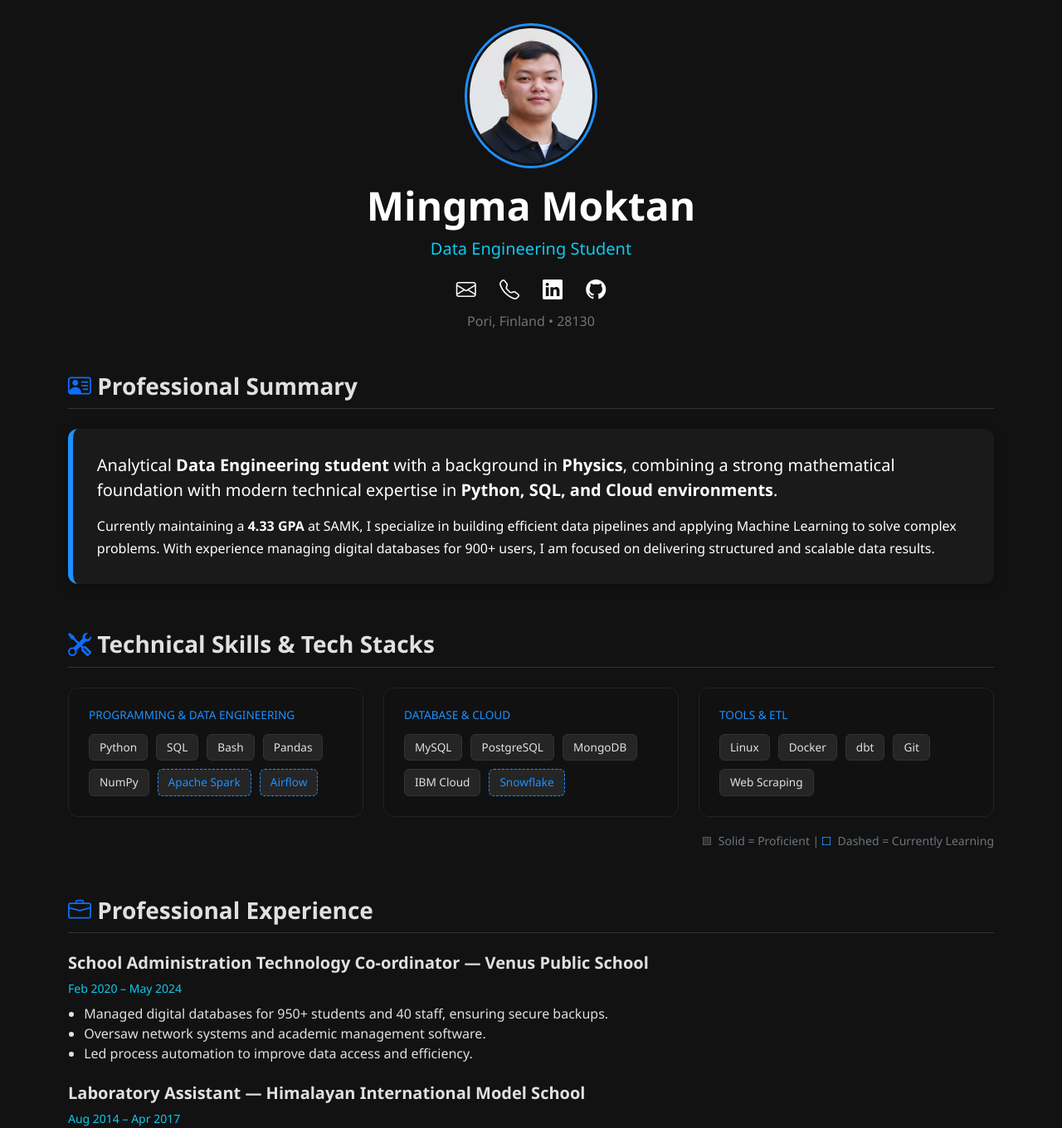
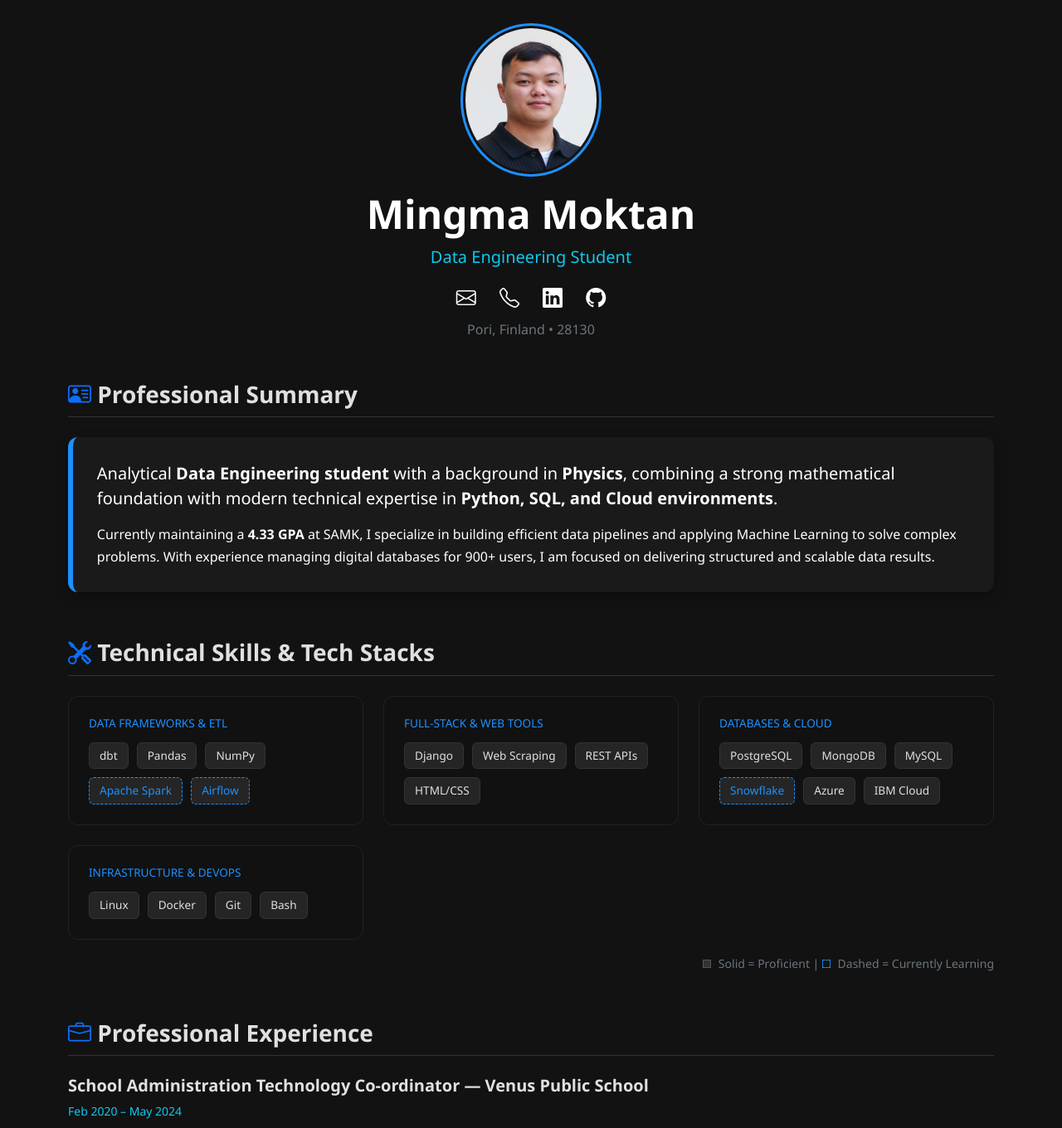
Before and after one commit to MingmaMoktan/My_Site, a Django app: template portfolio/templates/portfolio/about.html in a window 1280 px wide. Shown: the part 56-1416 px from the top of the page at 83% size. Run offline with Django 5.2, Linux system fonts and the light colour scheme; the template is opened without the code that fills it, so the values that code supplies are empty.

Commit message:
Updated the skills and made the profile image look better.

```diff
--- a/portfolio/templates/portfolio/about.html
+++ b/portfolio/templates/portfolio/about.html
@@ -40,11 +40,9 @@
     <h3 class="section-title"><i class="bi bi-tools text-primary"></i> Technical Skills & Tech Stacks</h3>
     <div class="skills-grid">
         <div class="skill-category">
-            <h6>Programming & Data Engineering</h6>
+            <h6>Data Frameworks & ETL</h6>
             <div class="badge-container">
-                <span class="skill-badge">Python</span>
-                <span class="skill-badge">SQL</span>
-                <span class="skill-badge">Bash</span>
+                <span class="skill-badge">dbt</span>
                 <span class="skill-badge">Pandas</span>
                 <span class="skill-badge">NumPy</span>
                 <span class="skill-badge learning">Apache Spark</span>
@@ -53,24 +51,34 @@
         </div>
 
         <div class="skill-category">
-            <h6>Database & Cloud</h6>
+            <h6>Full-Stack & Web Tools</h6>
             <div class="badge-container">
-                <span class="skill-badge">MySQL</span>
-                <span class="skill-badge">PostgreSQL</span>
-                <span class="skill-badge">MongoDB</span>
-                <span class="skill-badge">IBM Cloud</span>
-                <span class="skill-badge learning">Snowflake</span>
+                <span class="skill-badge">Django</span>
+                <span class="skill-badge">Web Scraping</span>
+                <span class="skill-badge">REST APIs</span>
+                <span class="skill-badge">HTML/CSS</span>
             </div>
         </div>
 
         <div class="skill-category">
-            <h6>Tools & ETL</h6>
+            <h6>Databases & Cloud</h6>
+            <div class="badge-container">
+                <span class="skill-badge">PostgreSQL</span>
+                <span class="skill-badge">MongoDB</span>
+                <span class="skill-badge">MySQL</span>
+                <span class="skill-badge learning">Snowflake</span>
+                <span class="skill-badge">Azure</span>
+                <span class="skill-badge">IBM Cloud</span>
+            </div>
+        </div>
+
+        <div class="skill-category">
+            <h6>Infrastructure & DevOps</h6>
             <div class="badge-container">
                 <span class="skill-badge">Linux</span>
                 <span class="skill-badge">Docker</span>
-                <span class="skill-badge">dbt</span>
                 <span class="skill-badge">Git</span>
-                <span class="skill-badge">Web Scraping</span>
+                <span class="skill-badge">Bash</span>
             </div>
         </div>
     </div>
--- a/static/css/about.css
+++ b/static/css/about.css
@@ -9,10 +9,10 @@
 
 .profile-section { text-align: center; margin-bottom: 50px; }
 .profile-img {
-    width: 160px; height: 175px;
+    width: 170px; height: 185px;
     border: 3px solid #1e90ff;
     padding: 3px;
-    transition: 0.3s;
+    transition: 0.2s;
 }
 
 .social-links a {
```
